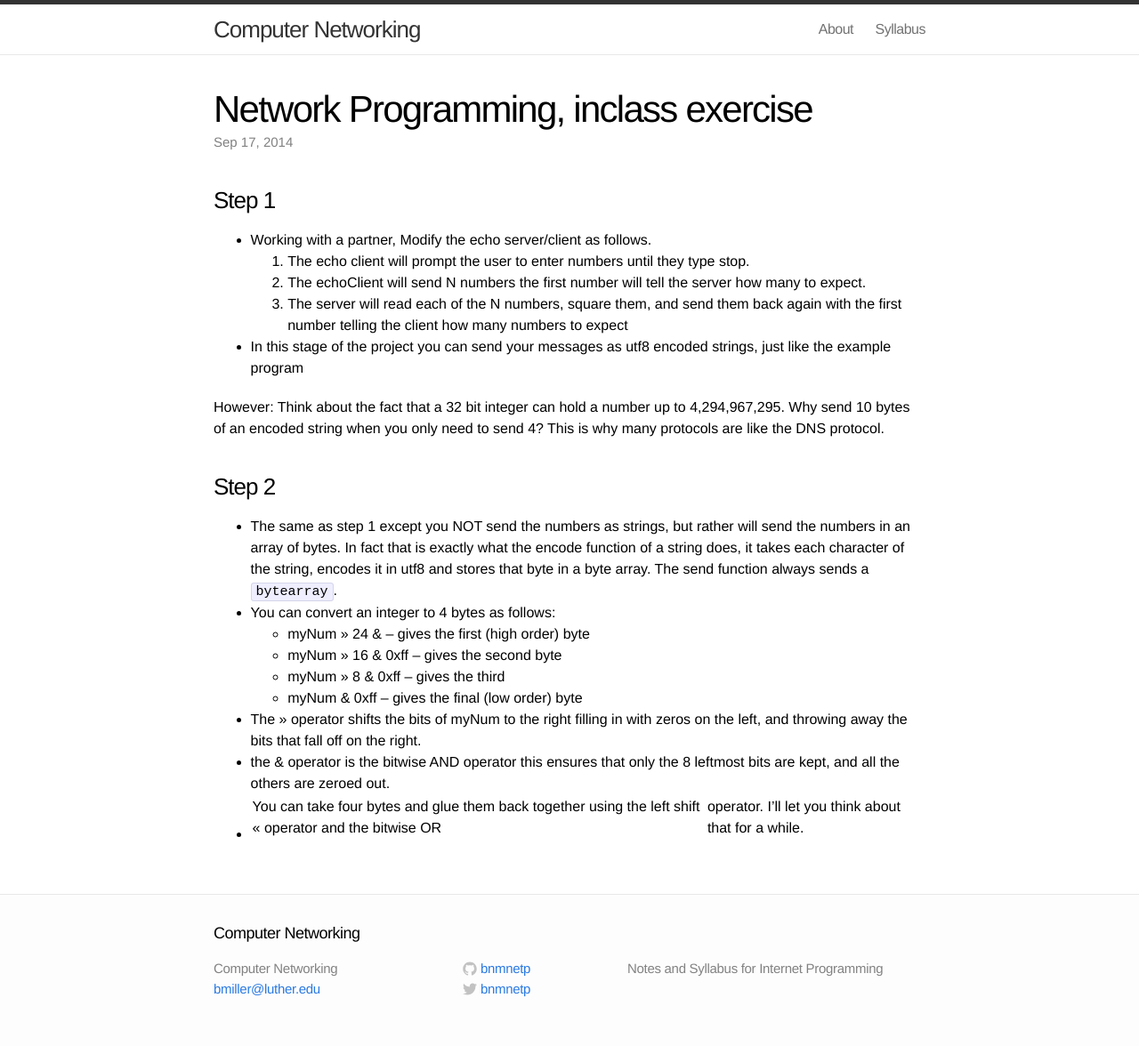
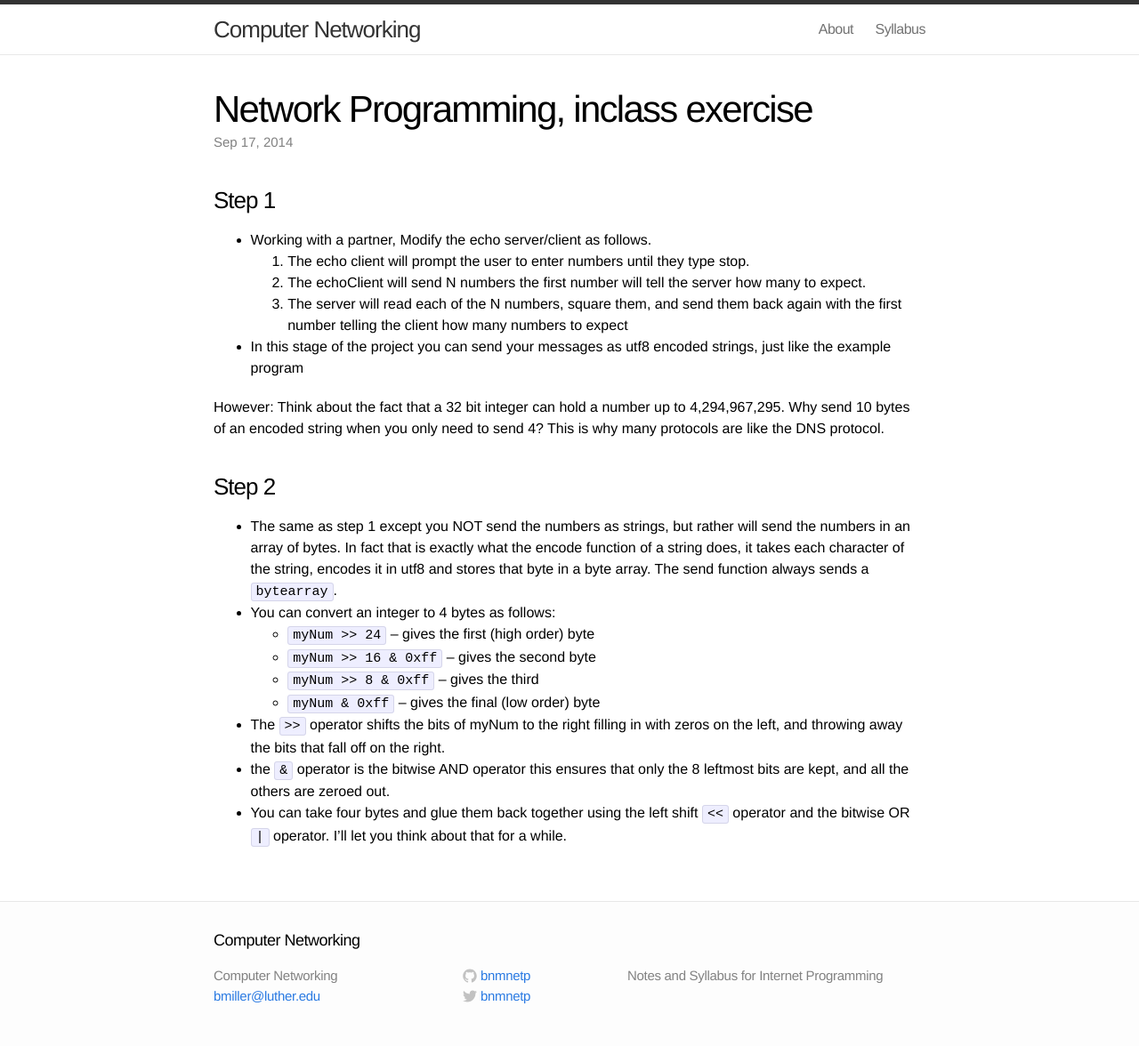
Before and after one commit to bnmnetp/CS341, a Jekyll site: the page built from _posts/2014-09-17-inclass.markdown, in a window 1280 px wide. Shown: the whole page at 89% size. Built offline with Jekyll 4.4.1, drawn with Linux system fonts in a browser that asks for light colours.

Commit message:
better formatting

```diff
--- a/_posts/2014-09-17-inclass.markdown
+++ b/_posts/2014-09-17-inclass.markdown
@@ -23,13 +23,13 @@ However:  Think about the fact that a 32 bit integer can hold a number up to 4,2
 
 * You can convert an integer to 4 bytes as follows:
 
-  * myNum >> 24 &    -- gives the first (high order) byte
-  * myNum >> 16 & 0xff  -- gives the second byte
-  * myNum >> 8 & 0xff -- gives the third
-  * myNum & 0xff  -- gives the final (low order) byte
+  * ``myNum >> 24``     -- gives the first (high order) byte
+  * ``myNum >> 16 & 0xff``  -- gives the second byte
+  * ``myNum >> 8 & 0xff`` -- gives the third
+  * ``myNum & 0xff``  -- gives the final (low order) byte
 
-* The >> operator shifts the bits of myNum to the right filling in with zeros on the left, and throwing away the bits that fall off on the right.
+* The ``>>`` operator shifts the bits of myNum to the right filling in with zeros on the left, and throwing away the bits that fall off on the right.
 
-* the & operator is the bitwise AND operator this ensures that only the 8 leftmost bits are kept, and all the others are zeroed out.
+* the ``&`` operator is the bitwise AND operator this ensures that only the 8 leftmost bits are kept, and all the others are zeroed out.
 
-* You can take four bytes and glue them back together using the left shift << operator and the bitwise OR | operator.  I'll let you think about that for a while.
+* You can take four bytes and glue them back together using the left shift ``<<`` operator and the bitwise OR ``|`` operator.  I'll let you think about that for a while.
```
